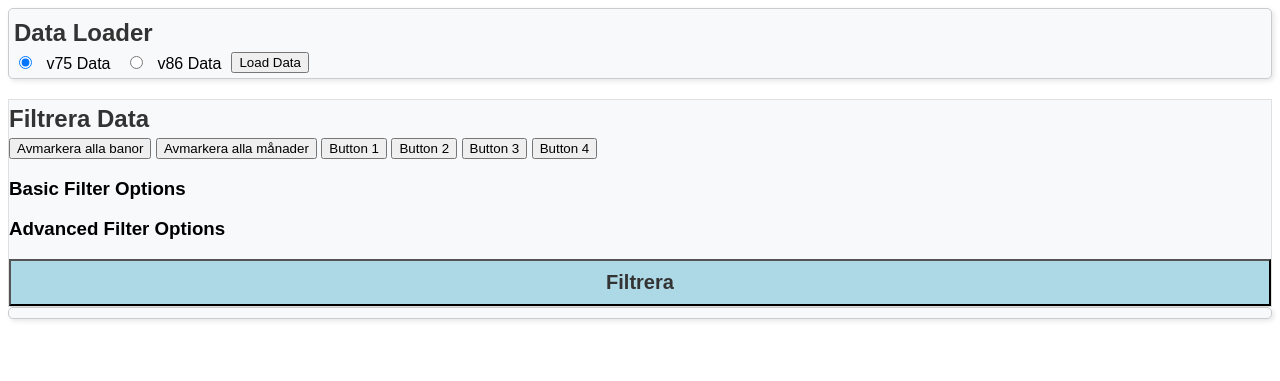
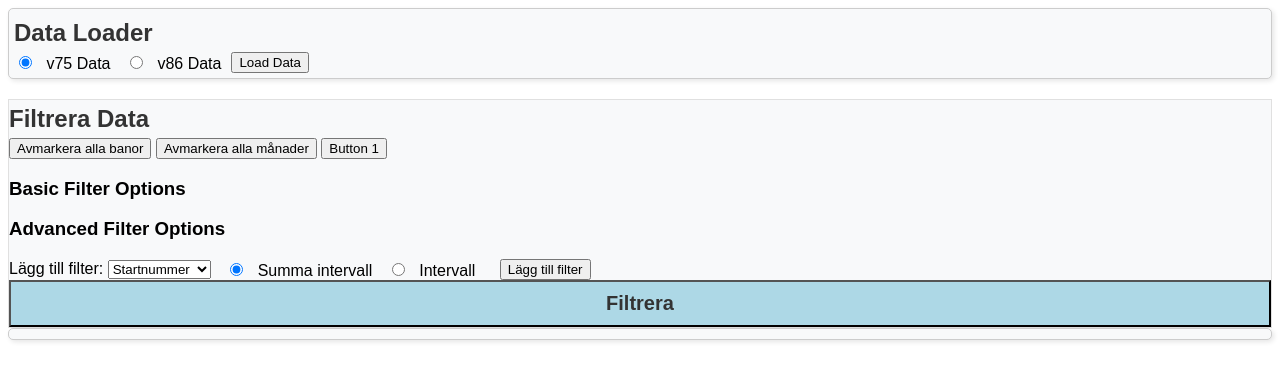
Before and after one commit to cniclas/v75_stats, a Flask app: page / in a window 1280 px wide. Shown: the top 381 px of the page. Run offline with Flask 3, Linux system fonts and the light colour scheme.

Commit message:
adding and deleting (almost) arbitrary filter

```diff
--- a/app.py
+++ b/app.py
@@ -96,6 +96,26 @@ def add_startnummer():
     # Return just the HTML snippet
     return jsonify({'adv_filters_html': adv_filters_html})
 
+from flask import request, jsonify
+
+@app.route('/add_filter', methods=['POST'])
+def add_filter():
+    global adv_filters, data_loader
+    # Extracting the selected filter and option from the POST request
+    selected_filter = request.json.get('selectedFilter')
+    selected_option = request.json.get('selectedOption')
+
+    nr_elements = data_loader.get_number_of_race_elements()
+
+    if selected_option == 'A':
+        adv_filters.append(ArraySumIntervalFilter(selected_filter, nr_elements))
+
+    adv_filters_html = ''.join([filt.generate_html() for filt in adv_filters])
+
+    # Return just the HTML snippet
+    return jsonify({'adv_filters_html': adv_filters_html})
+
+
 @app.route('/delete_filter', methods=['POST'])
 def delete_filter():
     global adv_filters
@@ -108,23 +128,5 @@ def delete_filter():
     # Return just the HTML snippet
     return jsonify({'adv_filters_html': adv_filters_html})
 
-@app.route('/add_ranknummer', methods=['POST'])
-def add_ranknummer():
-    data = request.json
-    # Your logic to create a new object
-    return jsonify({'message': 'Ranknummer added successfully'})
-
-@app.route('/add_instatsprocent', methods=['POST'])
-def add_instatsprocent():
-    data = request.json
-    # Your logic to create a new object
-    return jsonify({'message': 'Insatsprocent added successfully'})
-
-@app.route('/add_vinnarodds', methods=['POST'])
-def add_vinnarodds():
-    data = request.json
-    # Your logic to create a new object
-    return jsonify({'message': 'Vinnarodds added successfully'})
-
 if __name__ == '__main__':
     app.run(debug=True)
--- a/static/script.js
+++ b/static/script.js
@@ -68,8 +68,15 @@ function sendDataToBackend(url, data, callback) {
     });
 }
 
-function add_startnummer() {
-    sendDataToBackend('/add_startnummer', {action: 'startnummer'}, updatePageWithHTML);
+function addFilter() {
+    // Get the selected value from the dropdown
+    var selectedFilter = document.getElementById('filter-select').value;
+
+    // Get the selected radio button value
+    var selectedOption = document.querySelector('input[name="option"]:checked').value;
+
+    // Here you can add your logic to use the selected values as needed
+    sendDataToBackend('/add_filter', {selectedFilter: selectedFilter, selectedOption: selectedOption}, updatePageWithHTML);
 }
 
 function updatePageWithHTML(data) {
@@ -79,25 +86,13 @@ function updatePageWithHTML(data) {
     container.innerHTML = data.adv_filters_html  // Set the inner HTML to the snippet received from the backend
 }
 
+function add_startnummer() {
+    sendDataToBackend('/add_startnummer', {action: 'startnummer'}, updatePageWithHTML);
+}
+
 function deleteFilterObject(filterId){
-    alert(`Filter id is: ${filterId}`);
     sendDataToBackend('/delete_filter', {action: filterId}, updatePageWithHTML);
 }
-
-function add_ranknummer() {
-    sendDataToBackend('/add_ranknummer', {action: 'ranknummer'});
-}
-
-function add_instatsprocent() {
-    sendDataToBackend('/add_instatsprocent', {action: 'instatsprocent'});
-}
-
-function add_vinnarodds() {
-    sendDataToBackend('/add_vinnarodds', {action: 'vinnarodds'});
-}
-
-
-
 
 window.onload = function() {
     // Banor Button State
--- a/templates/index.html
+++ b/templates/index.html
@@ -27,9 +27,6 @@
     <button id="alla_banor_toggle_button" onclick="alla_banor_click()">Avmarkera alla banor</button>
     <button id="all_months_toggle_button" onclick="all_months_click()">Avmarkera alla månader</button>
     <button id="Startnummer_add_button" onclick="add_startnummer()">Button 1</button>
-    <button id="Ranknummer_add_button" onclick="add_ranknummer()">Button 2</button>
-    <button id="Insatsprocent_add_button" onclick="add_instatsprocent()">Button 3</button>
-    <button id="Vinnarodds_add_button" onclick="add_vinnarodds()">Button 4</button>
 
     <form method="POST" action="/filter_data" id="filter-data-form">
 
@@ -42,6 +39,39 @@
       <!-- Advanced Filters Section -->
       <div class="adv-filter-container">
         <h3>Advanced Filter Options</h3> <!-- Title for Advanced Filters -->
+
+        <style>
+          .inline-element {
+            display: inline-block;
+            margin-right: 10px; /* Adds some space between the elements */
+            vertical-align: middle; /* Aligns elements vertically */
+          }
+          /* Optional: Style the button to match the inline layout */
+          .add-button {
+            vertical-align: middle;
+          }
+        </style>
+
+        <div class="inline-element">
+          <label for="filter-select">Lägg till filter:   </label>
+          <select id="filter-select" name="filters">
+            <option value="Startnummer">Startnummer</option>
+            <option value="Ranknummer">Ranknummer</option>
+            <option value="Insatsprocent">Insatsprocent</option>
+            <option value="Vinnarodds">Vinnarodds</option>
+          </select>
+        </div>
+
+        <div class="inline-element radio-group">
+          <input type="radio" id="sum_interval_opt" name="option" value="A" checked>
+          <label for="sum_interval_opt">Summa intervall</label>
+
+          <input type="radio" id="interval_opt" name="option" value="B">
+          <label for="interval_opt">Intervall</label>
+        </div>
+
+        <button type="button" class="add-button" onclick="addFilter()">Lägg till filter</button>
+
         <div class="adv-filter-list" id="adv-filter-list-id">
           {{ adv_filters_html|safe }}
         </div>
```
